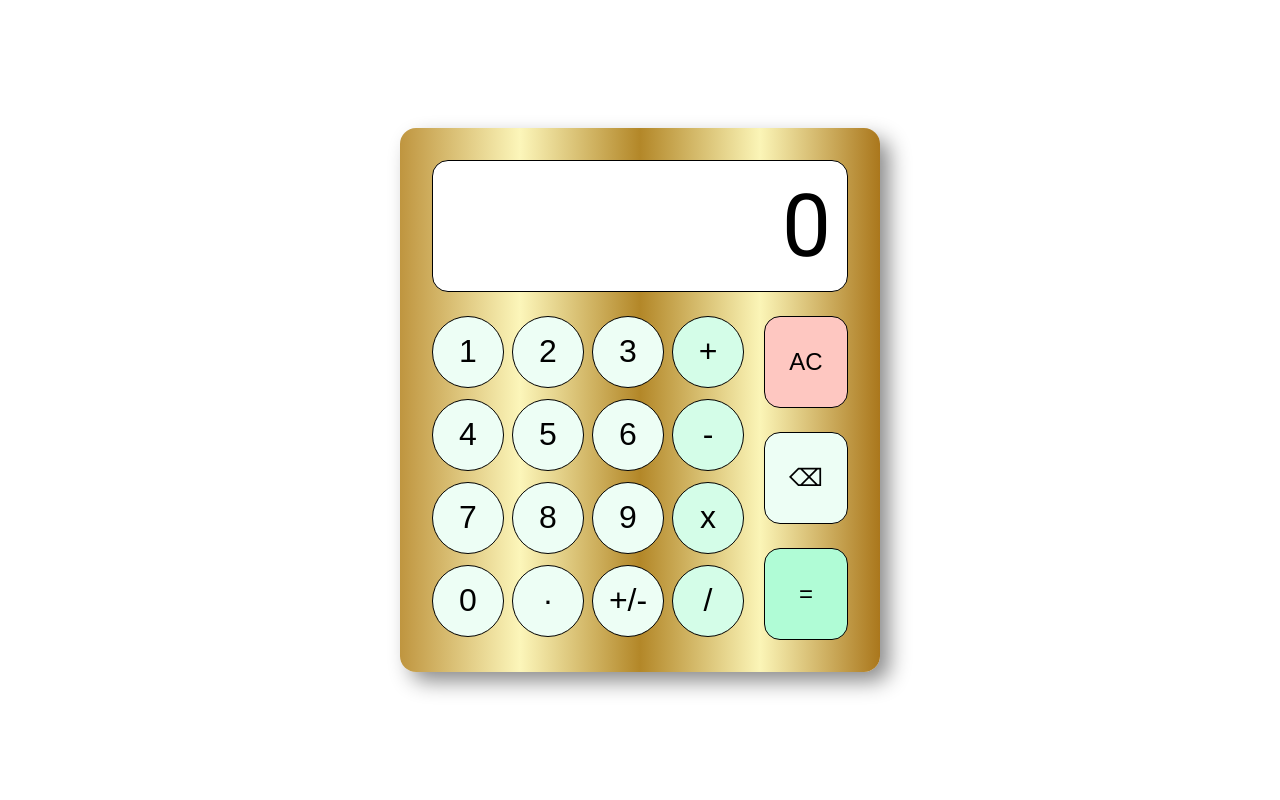
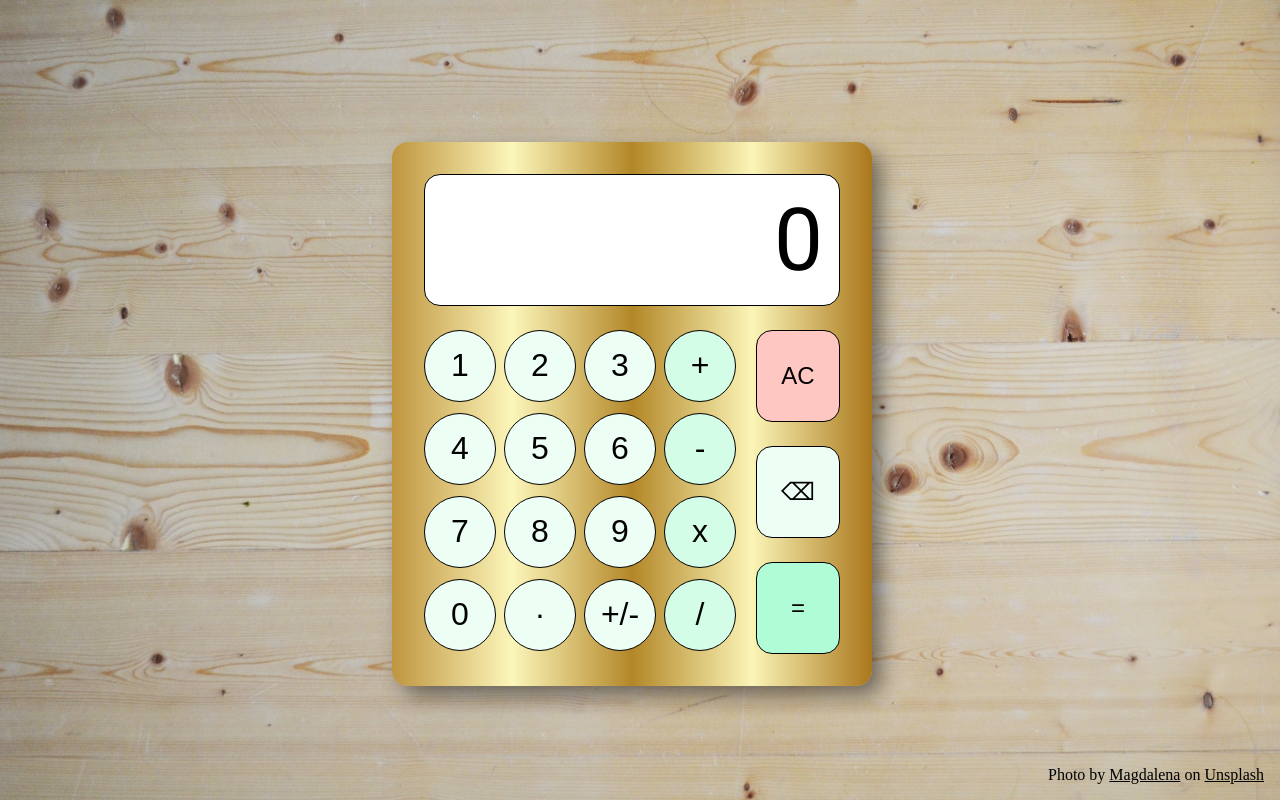
Before and after one commit to gabriellend/calculator, a plain HTML site: page index.html in a window 1280 px wide. Drawn offline with Linux system fonts and the light colour scheme.

Commit message:
Add background image

```diff
--- a/index.html
+++ b/index.html
@@ -46,5 +46,17 @@
         </div>
       </div>
     </div>
+    <div class="credit">
+      Photo by
+      <a
+        href="https://unsplash.com/fr/@kopfueberdesign?utm_source=unsplash&utm_medium=referral&utm_content=creditCopyText"
+        >Magdalena</a
+      >
+      on
+      <a
+        href="https://unsplash.com/s/photos/wood-grain?utm_source=unsplash&utm_medium=referral&utm_content=creditCopyText"
+        >Unsplash</a
+      >
+    </div>
   </body>
 </html>
--- a/styles.css
+++ b/styles.css
@@ -11,9 +11,21 @@ body {
 
 body {
   display: flex;
-  justify-content: center;
+  flex-direction: column;
+  justify-content: flex-end;
   align-items: center;
   min-height: 100vh;
+  gap: 4rem;
+  padding: 0 1rem 1rem 0;
+  background: url("woodgrain.jpeg") no-repeat;
+  background-size: cover;
+}
+
+.credit {
+  align-self: flex-end;
+}
+a {
+  color: black;
 }
 
 .calculator {
```
Also changed, not shown: woodgrain.jpeg (added).
